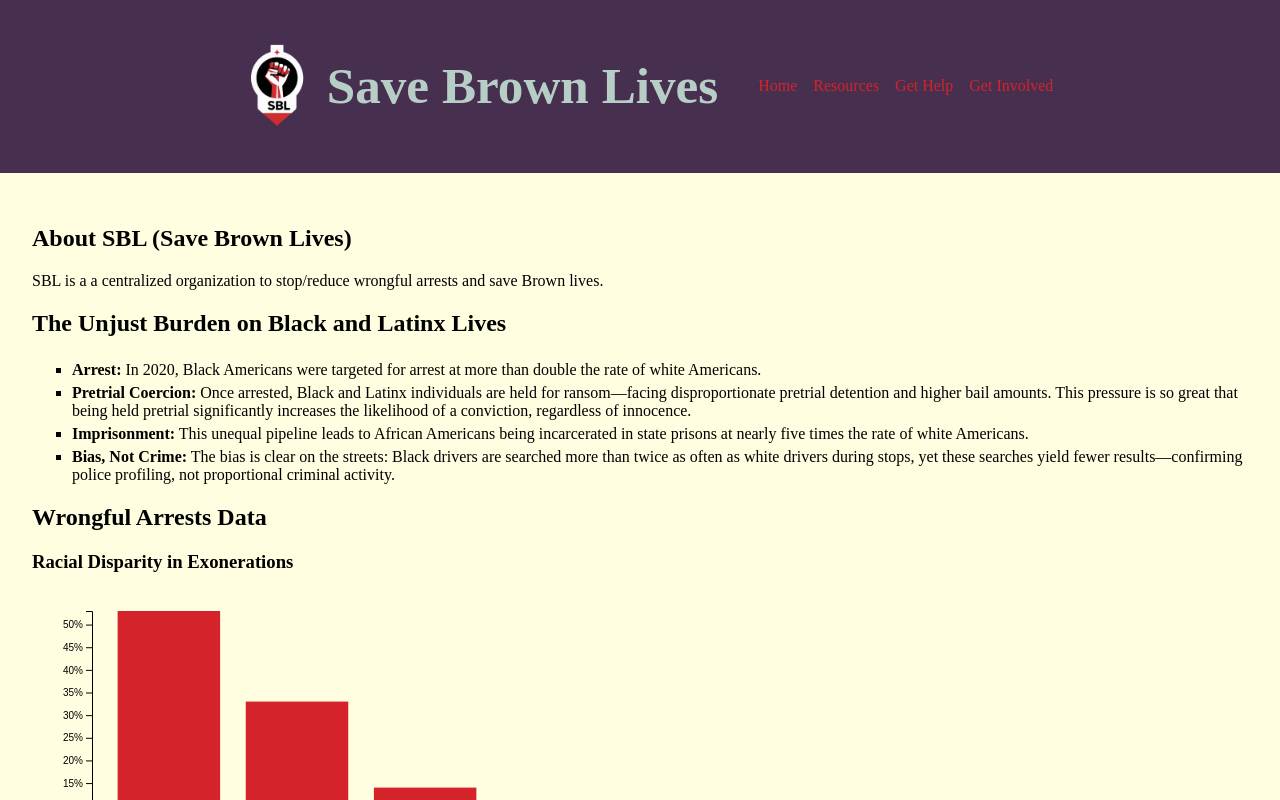
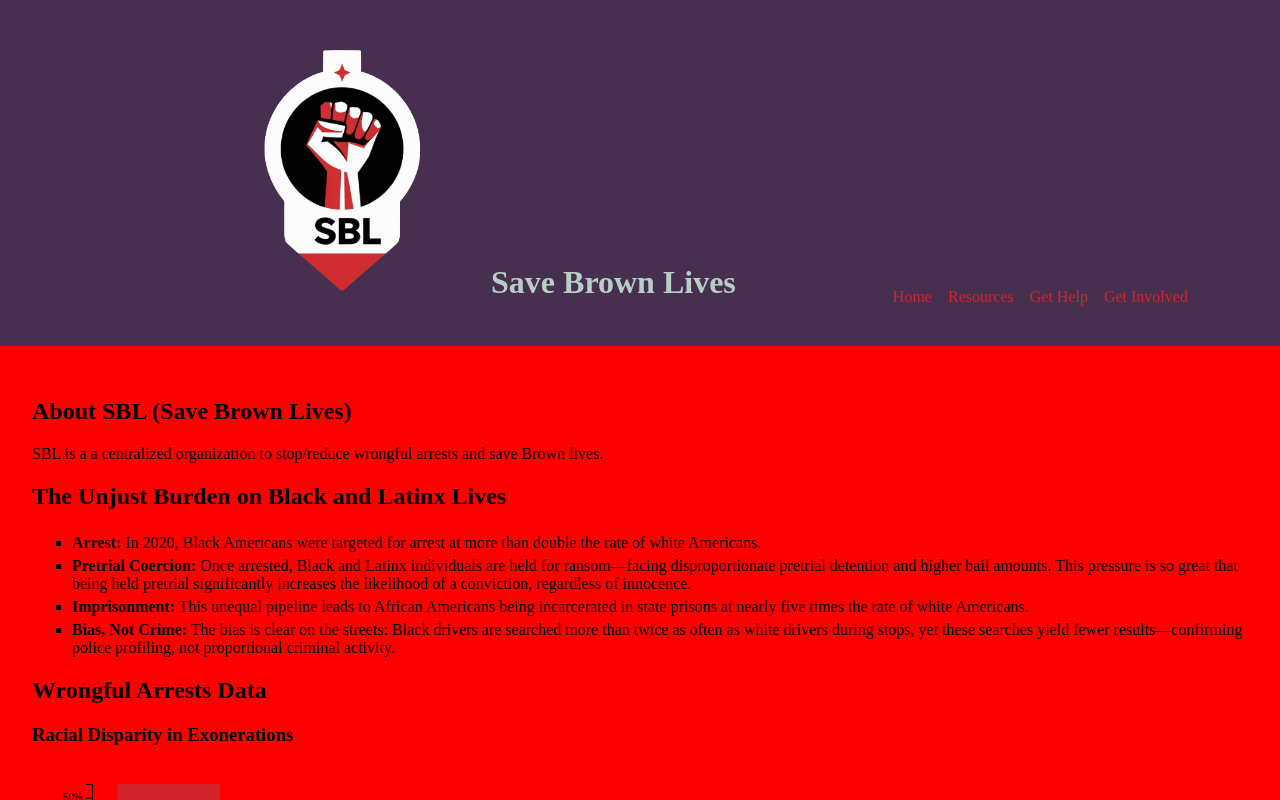
Before and after one commit to Save-Brown-Lives/save-brown-lives, a React (Vite) app in the folder client/: page / in a window 1280 px wide. Shown: the top 800 px of the page. Built offline with nearby package versions, Linux system fonts and the light colour scheme.

Commit message:
added mobile styles

```diff
--- a/client/src/App.jsx
+++ b/client/src/App.jsx
@@ -12,9 +12,11 @@ function App() {
     <>
       <div>
         <header>
-          <img className="logo-img" src="/sbl-logo.png" alt="logo" />
+          <div className="logo-and-h1">
+            <img className="logo-img" src="/sbl-logo.png" alt="logo" />
 
-          <h1>Save Brown Lives</h1>
+            <h1>Save Brown Lives</h1>
+          </div>
           <nav>
             <ul>
               <li>
--- a/client/src/index.css
+++ b/client/src/index.css
@@ -50,14 +50,17 @@ a:hover {
   text-indent: -9999px;
 }
 
+.logo-and-h1 {
+  display: flex;
+  align-items: flex-end;
+}
+
 header {
   background-color: var(--color-aubergine);
   display: flex;
-  flex-direction: row;
-  flex-flow: nowrap;
-  justify-content: center;
-  justify-items: center;
-  align-items: center;
+  flex-wrap: nowrap;
+  justify-content: space-between;
+  gap: 1rem;
   padding: 1.5rem;
   margin: 0;
 }
@@ -104,7 +107,32 @@ main {
 1201px and more —  Extra large screens, TV */
 /*min-width 481px and more*/
 @media (min-width: 481px) {
+  .logo-img {
+    width: 40%;
+    height: 40%;
+  }
+  header {
+    flex-flow: row wrap;
+    justify-content: center;
+    align-items: flex-end;
+    align-items: end;
+  }
+  .logo-and-h1 {
+    justify-content: center;
+  }
   nav ul {
     flex-direction: row;
+    justify-content: center;
+  }
+  h1 {
+    font-size: xx-large;
   }
 }
+
+@media (min-width: 1025px) {
+  /*
+temporrY */
+  body {
+    background-color: red;
+  }
+}
```
